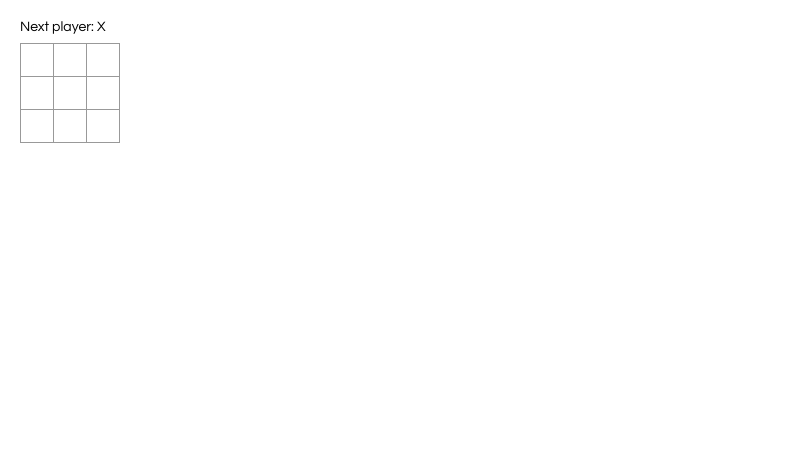
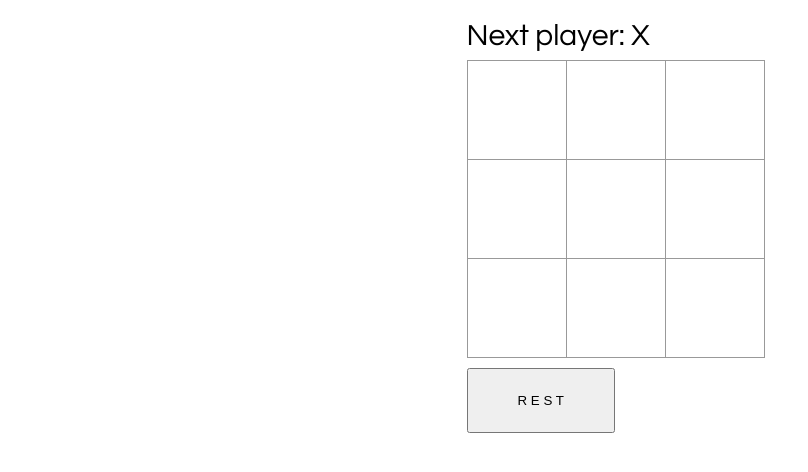
Before and after one commit to Youssef11khaled99/React-tic-tac-toe, a React app in the folder tic-tac-toe/: page / in a window 1280 px wide. Shown: the whole page, without its empty margins (0-808 px from the left). Built offline with nearby package versions, Linux system fonts and the light colour scheme.

Commit message:
Adding Rest button and some styles

```diff
--- a/tic-tac-toe/src/index.css
+++ b/tic-tac-toe/src/index.css
@@ -1,5 +1,5 @@
 body {
-    font: 14px "Century Gothic", Futura, sans-serif;
+    font: 30px "Century Gothic", Futura, sans-serif;
     margin: 20px;
   }
 
@@ -21,15 +21,15 @@ body {
     background: #fff;
     border: 1px solid #999;
     float: left;
-    font-size: 24px;
+    font-size: 2em;
     font-weight: bold;
     line-height: 34px;
-    height: 34px;
+    height: 100px;
     margin-right: -1px;
     margin-top: -1px;
     padding: 0;
     text-align: center;
-    width: 34px;
+    width: 100px;
   }
 
   .square:focus {
@@ -40,9 +40,16 @@ body {
     background: #ddd;
   }
 
+.button {
+    width: 50%;
+    height: 65px;
+    margin-top: 10px;
+}
+
   .game {
     display: flex;
     flex-direction: row;
+    justify-content: center;
   }
 
   .game-info {
--- a/tic-tac-toe/src/index.js
+++ b/tic-tac-toe/src/index.js
@@ -19,7 +19,12 @@ function Square(props) {
         xIsNext: true,
       };
     }
-
+    restProgress() {
+        this.setState({
+            squares: Array(9).fill(null),
+            xIsNext: true,
+        });
+    }
     handleClick(i) {
       const squares = this.state.squares.slice();
       if (calculateWinner(squares) || squares[i]) {
@@ -68,6 +73,9 @@ function Square(props) {
             {this.renderSquare(7)}
             {this.renderSquare(8)}
           </div>
+          <div>
+              <button className="button" onClick={() => this.restProgress()}> R E S T </button>
+          </div>
         </div>
       );
     }
```
